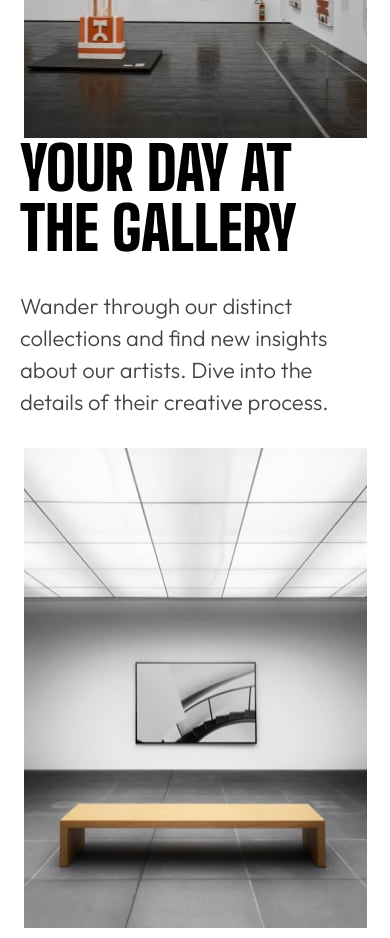
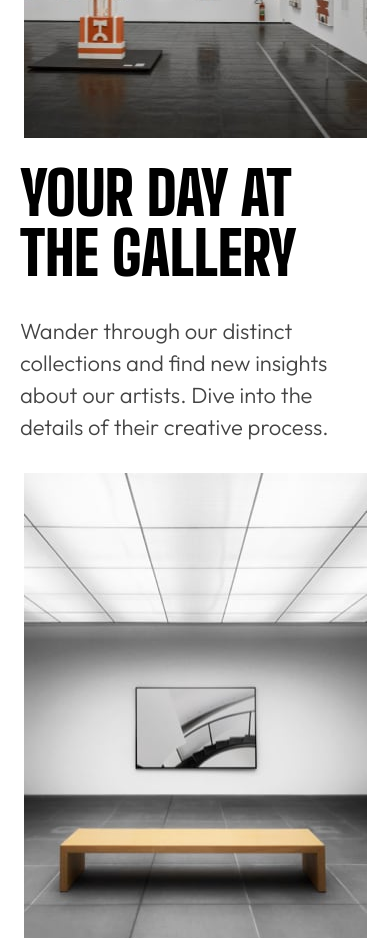
Before and after one commit to dantheuri/art-gallery-website, a React (Vite) app: page / in a window 390 px wide. Shown: the part 980-1918 px from the top of the page. Built offline with nearby package versions, Linux system fonts and the light colour scheme.

Commit message:
final mobile responsive ... before adding desktop classes

```diff
--- a/src/components/Main.tsx
+++ b/src/components/Main.tsx
@@ -10,7 +10,7 @@ const Main = () => {
 					<div className="flex justify-center imageContainer ">
 						<img src={mobileImageGrid1} alt="w-[39.6875rem] h-[25rem]" />
 					</div>
-					<h2 className="font-bigShouldersDisplay w-[21.875rem] text-[3.75rem] font-[900] leading-[3.75rem] uppercase">
+					<h2 className="font-bigShouldersDisplay w-[21.875rem] text-[3.75rem] mt-[1.56rem] font-[900] leading-[3.75rem] uppercase">
 						Your day at the gallery
 					</h2>
 					<p className="mt-[2rem] text-dark-grey w-[21.875rem] text-[1.375rem] leading-[2rem] font-outfit">
```
